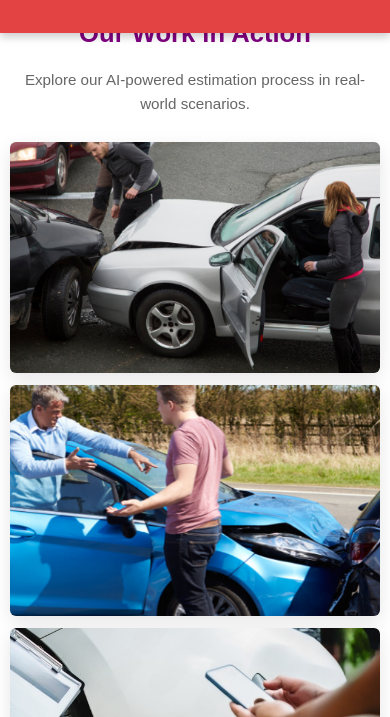
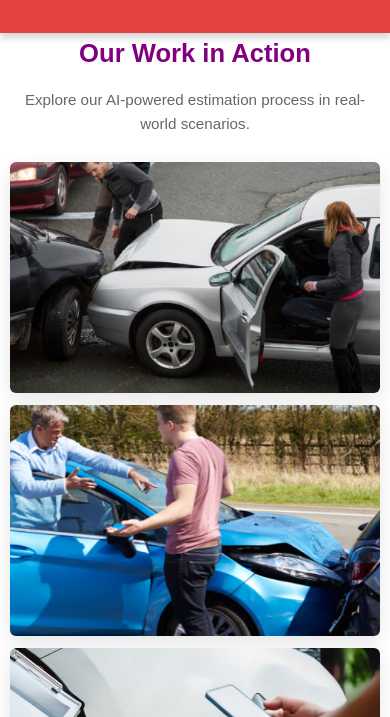
Before and after one commit to carol1112/auto-estimate-ai, a plain HTML site: page autoestimategallery.html in a window 390 px wide. Shown: the part 127-844 px from the top of the page. Drawn offline with Linux system fonts and the light colour scheme.

Commit message:
Add files via upload

```diff
--- a/auto estimate ai.css
+++ b/auto estimate ai.css
@@ -1031,7 +1031,7 @@ body {
 /* ===== Small Mobile View (400px and below) ===== */
 @media (max-width: 400px) {
   .container-gallery {
-    padding: 40px 10px;
+    padding: 60px 10px;
   }
 
   .container-gallery h2 {
```
